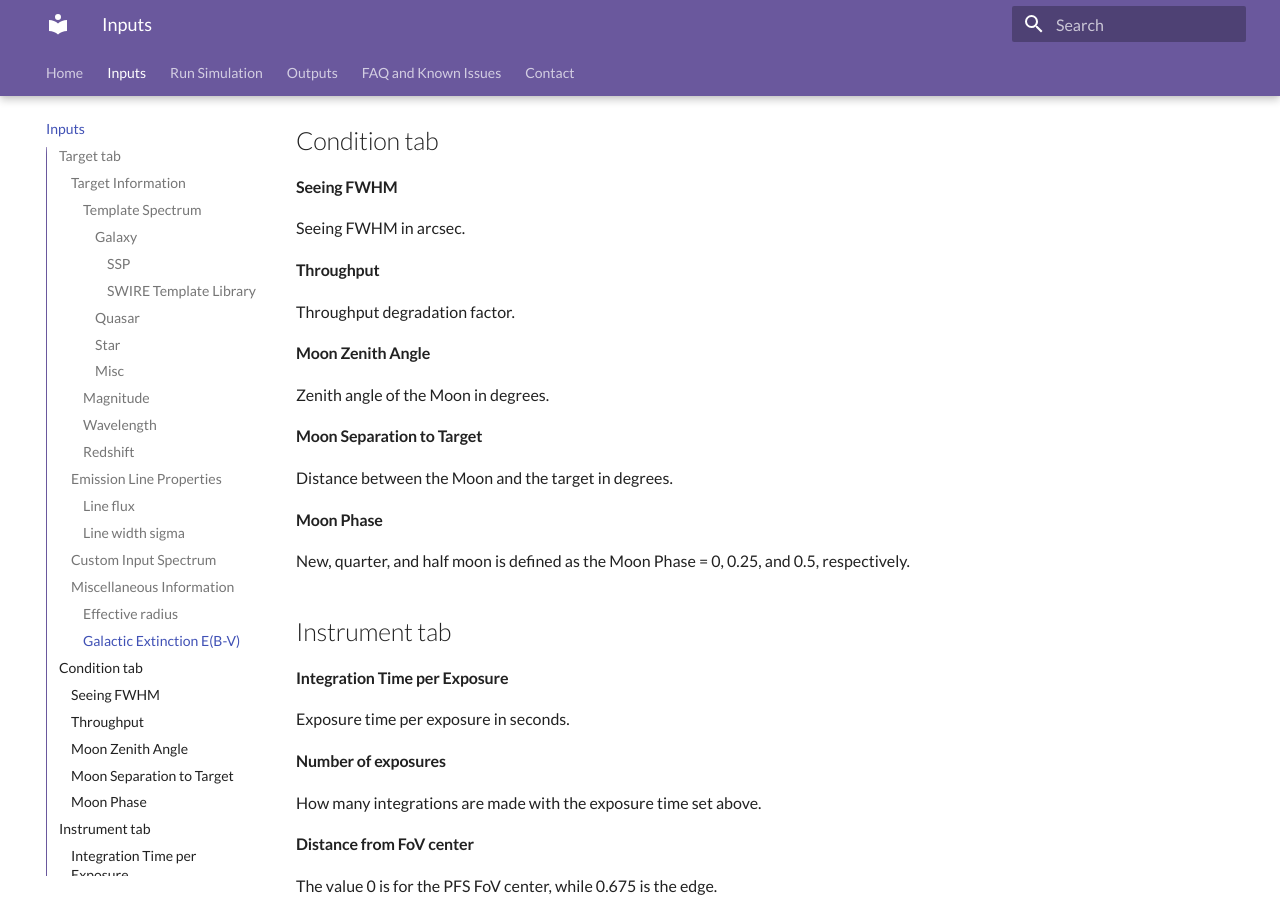
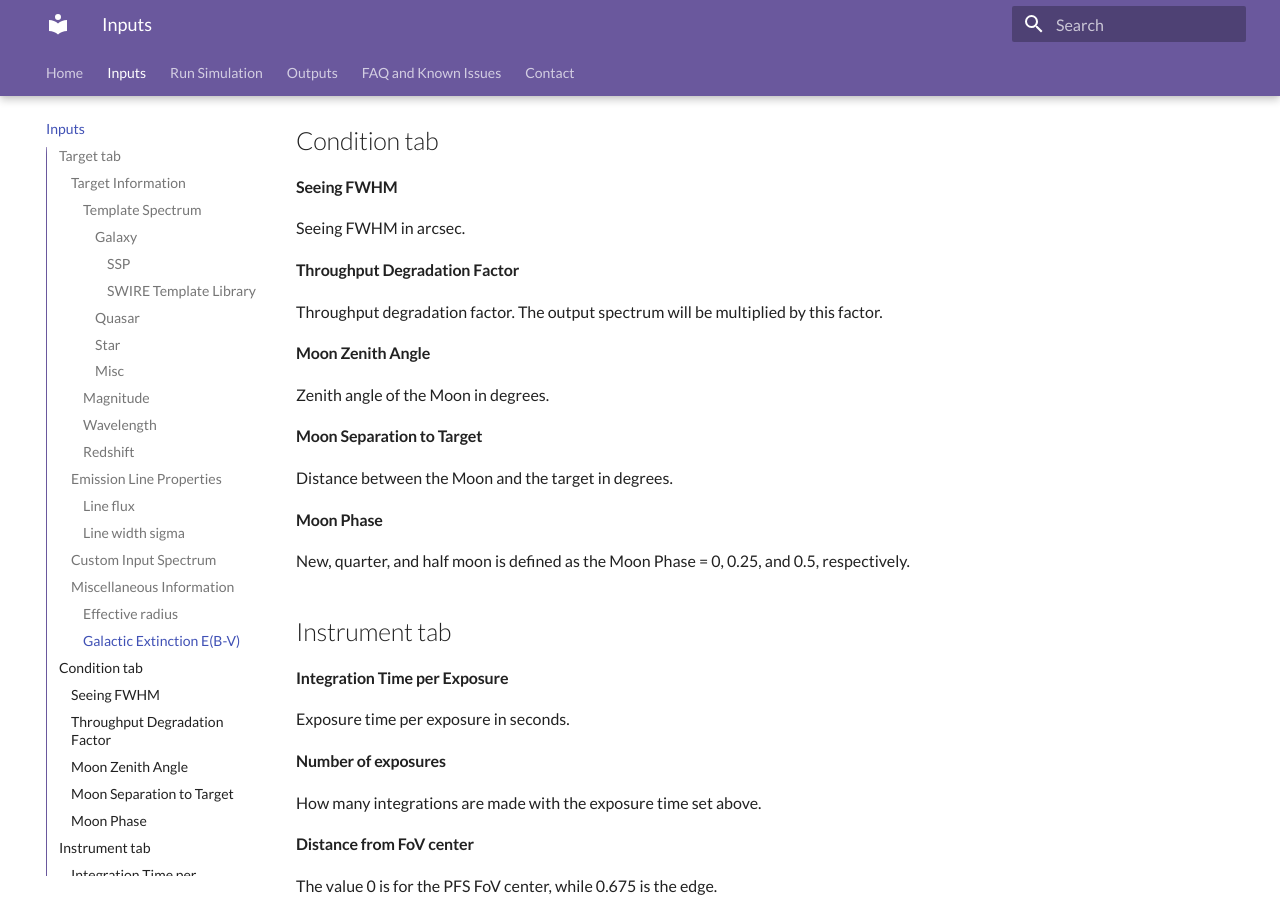
Before and after one commit to Subaru-PFS/spt_etc_webapp, an MkDocs documentation site: the page built from docs/docs/inputs.md, in a window 1280 px wide and 900 px high, scrolled down 3117 px. Built offline with MkDocs 1.6.1 and Material for MkDocs 9.7.7, drawn with Linux system fonts in a browser that asks for light colours.

Commit message:
name changed to throughput degradation factor for clarity

```diff
--- a/docs/docs/inputs.md
+++ b/docs/docs/inputs.md
@@ -111,9 +111,10 @@ $E(B-V)$ for Galactic extinction in magnitude. An extinction curve by Weingartne
 Seeing FWHM in arcsec.
 
 
-#### Throughput
+#### Throughput Degradation Factor
 
 Throughput degradation factor.
+The output spectrum will be multiplied by this factor.
 
 
 #### Moon Zenith Angle
```
Also changed, not shown: 1 other file.
